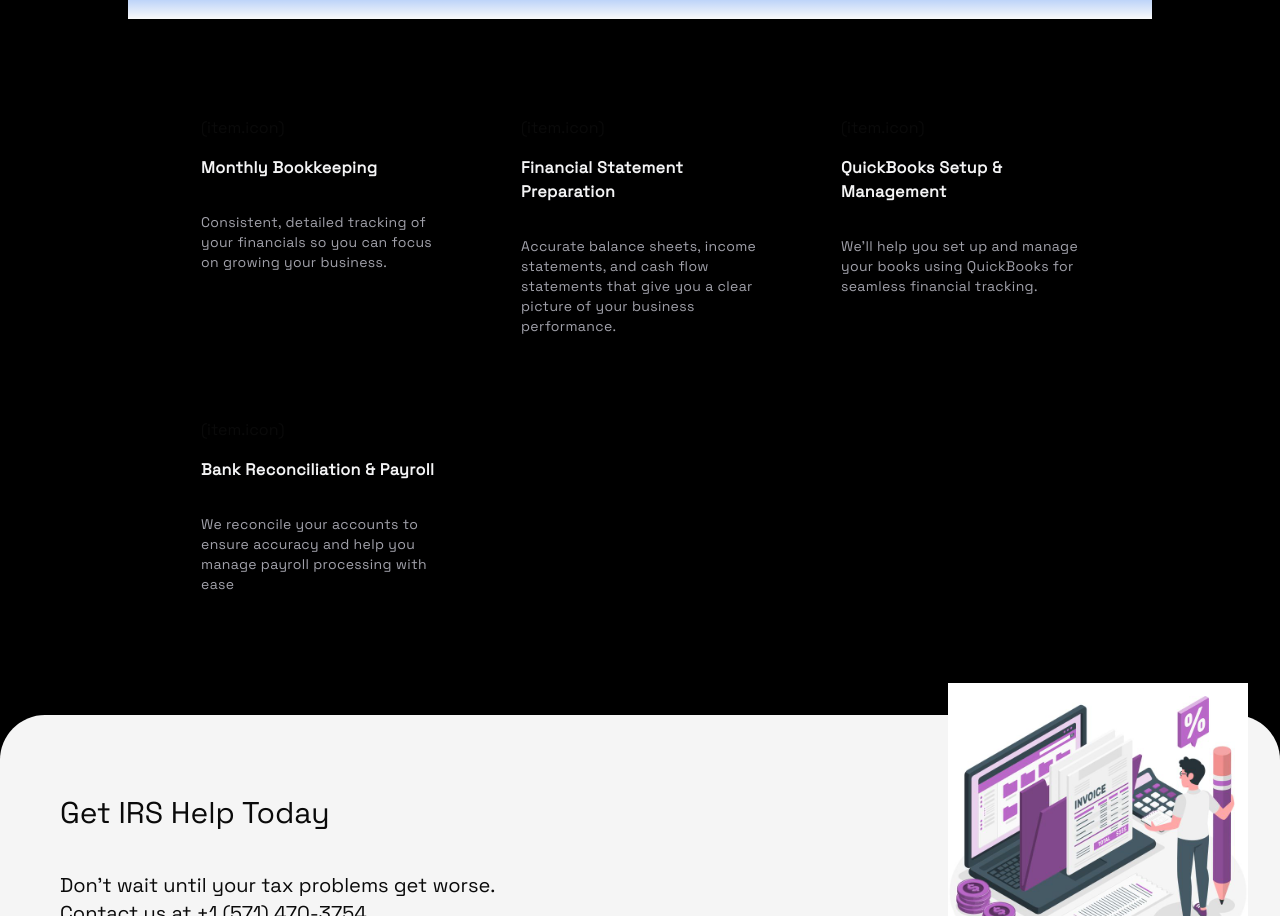
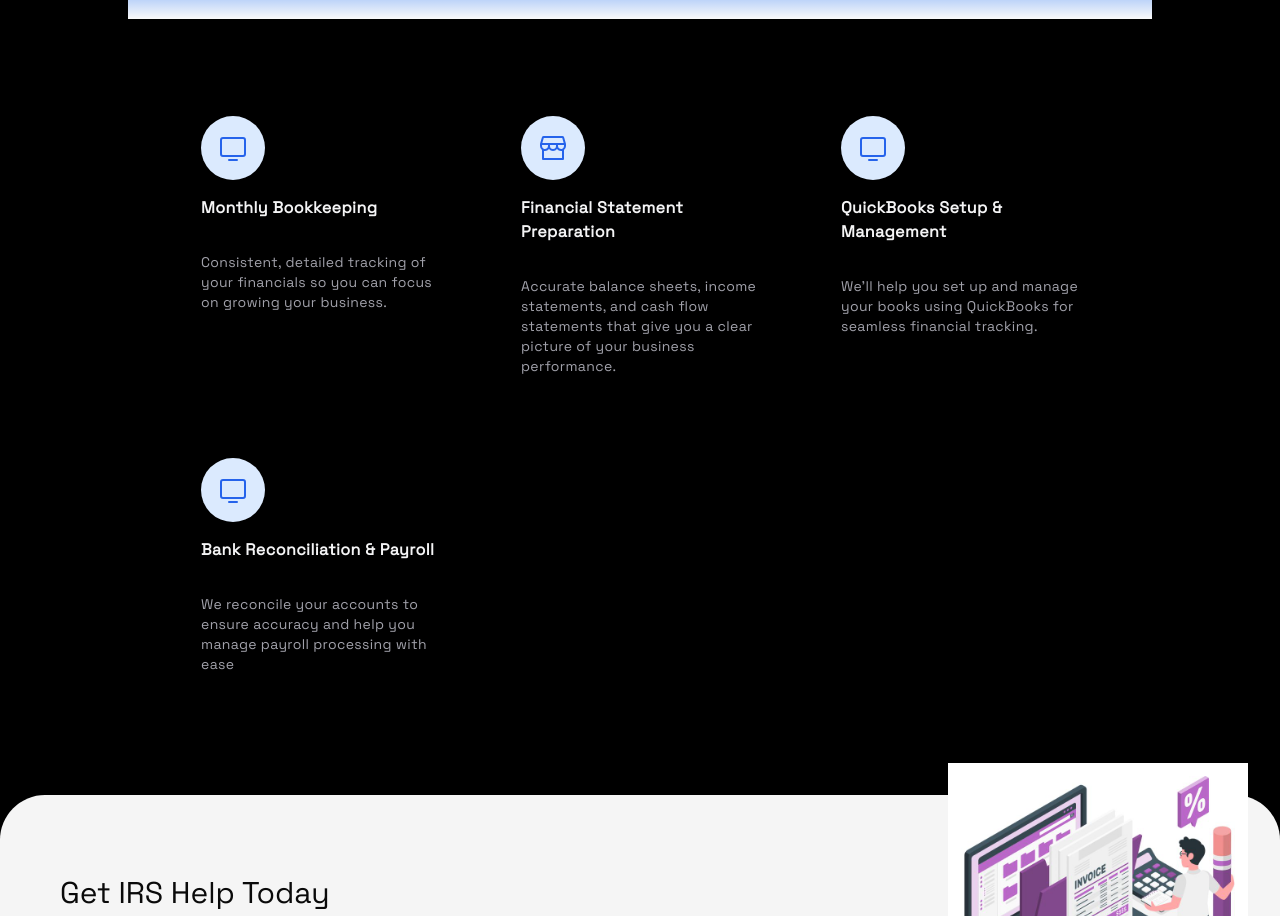
Before and after one commit to Phanz1/dmv-tax-pro, a Next.js app: page /services in a window 1280 px wide. Shown: the part 4465-5381 px from the top of the page. Built offline with nearby package versions, Linux system fonts and the light colour scheme.

Commit message:
Updated componenet

```diff
--- a/components/ui/card-hover-effect.tsx
+++ b/components/ui/card-hover-effect.tsx
@@ -1,40 +1,45 @@
 import { cn } from "@/lib/utils";
 import { AnimatePresence, motion } from "framer-motion";
-import Link from "next/link";
 import { useState } from "react";
+
+interface Item {
+  icon: React.ReactNode;
+  title: string;
+  description: string;
+}
+
+interface SharedProps {
+  className?: string;
+  children: React.ReactNode;
+}
 
 export const HoverEffect = ({
   items,
   className,
 }: {
-  items: {
-    icon:React.ReactNode;
-    title: string;
-    description: string;
-
-  }[];
+  items: Item[];
   className?: string;
 }) => {
-  let [hoveredIndex, setHoveredIndex] = useState<number | null>(null);
+  const [hoveredIndex, setHoveredIndex] = useState<number | null>(null);
 
   return (
     <div
       className={cn(
-        "grid grid-cols-1 md:grid-cols-2  lg:grid-cols-3  py-10",
+        "grid grid-cols-1 md:grid-cols-2 lg:grid-cols-3 py-10",
         className
       )}
     >
       {items.map((item, idx) => (
         <div
-        key={item?.title}
-          className="relative group  block p-2 h-full w-full"
+          key={item.title}
+          className="relative group block p-2 h-full w-full"
           onMouseEnter={() => setHoveredIndex(idx)}
           onMouseLeave={() => setHoveredIndex(null)}
         >
           <AnimatePresence>
             {hoveredIndex === idx && (
               <motion.span
-                className="absolute inset-0 h-full w-full bg-neutral-200 dark:bg-slate-800/[0.8] block  rounded-3xl"
+                className="absolute inset-0 h-full w-full bg-neutral-200 dark:bg-slate-800/[0.8] block rounded-3xl"
                 layoutId="hoverBackground"
                 initial={{ opacity: 0 }}
                 animate={{
@@ -49,7 +54,7 @@ export const HoverEffect = ({
             )}
           </AnimatePresence>
           <Card>
-            <div className="flex item-center">(item.icon)</div>
+            <div className="flex items-center">{item.icon}</div>
             <CardTitle>{item.title}</CardTitle>
             <CardDescription>{item.description}</CardDescription>
           </Card>
@@ -59,13 +64,7 @@ export const HoverEffect = ({
   );
 };
 
-export const Card = ({
-  className,
-  children,
-}: {
-  className?: string;
-  children: React.ReactNode;
-}) => {
+export const Card = ({ className, children }: SharedProps) => {
   return (
     <div
       className={cn(
@@ -79,26 +78,16 @@ export const Card = ({
     </div>
   );
 };
-export const CardTitle = ({
-  className,
-  children,
-}: {
-  className?: string;
-  children: React.ReactNode;
-}) => {
+
+export const CardTitle = ({ className, children }: SharedProps) => {
   return (
     <h4 className={cn("text-zinc-100 font-bold tracking-wide mt-4", className)}>
       {children}
     </h4>
   );
 };
-export const CardDescription = ({
-  className,
-  children,
-}: {
-  className?: string;
-  children: React.ReactNode;
-}) => {
+
+export const CardDescription = ({ className, children }: SharedProps) => {
   return (
     <p
       className={cn(
```
